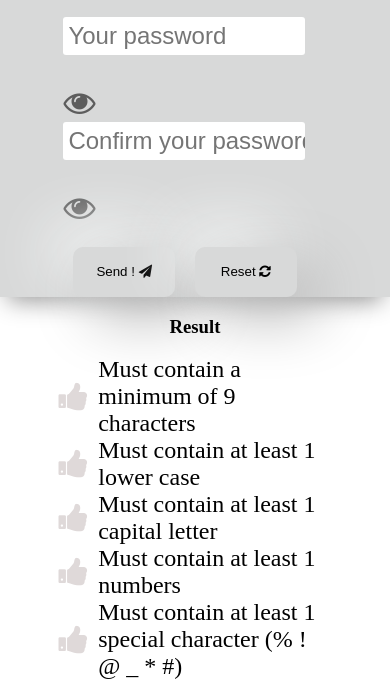
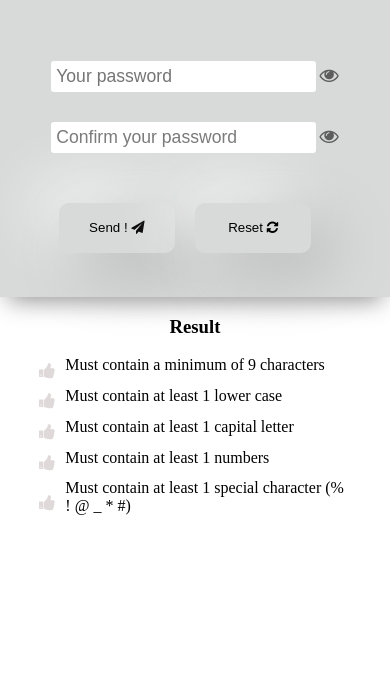
Before and after one commit to c3soft/CreateMDP, a plain HTML site: page index.html in a window 390 px wide. Shown: the part 187-867 px from the top of the page. After the commit the page ends 844 px from the top, so only its background shows below. Drawn offline with Linux system fonts and the light colour scheme.

Commit message:
responsive

```diff
--- a/styles.css
+++ b/styles.css
@@ -53,7 +53,7 @@ h2{
 }
 
 .eyeClose{
-  display: Xnone;
+  display: none;
   cursor: pointer;
 }
 
@@ -90,7 +90,7 @@ input{
   font-size: 2rem;
   margin: 10px 0 0 20px;
 }
-/* /////////////////////////////////////////////////////////////////////// */
+/* /////////////////////////////// CONSIGNES //////////////////////////////////////// */
 
 .formConsigne{
   display: flex;
@@ -123,3 +123,69 @@ input{
 .pConsign{
   margin: 0;
 }
+
+
+@media (max-width: 810px){
+  .consigneGroupe p{
+    font-size: 1.3rem;
+
+  }
+  .fa-thumbs-up{
+    font-size: 1.5rem;
+  }
+
+}
+
+@media (max-width: 765px){
+  .formPassword{
+    width: 100%;
+  }
+  .password{
+    width: 80%;
+  }
+  .consignesIcon{
+    width: 80%;
+  }
+  .consigneGroupe p{
+    font-size: 1.2rem;
+
+  }
+  .fa-thumbs-up{
+    font-size: 1.3rem;
+  }
+
+}
+
+@media (max-width:576px){
+  .formPassword{
+    width: 100%;
+  }
+  .password{
+    width: 95%;
+    text-align: center;
+  }
+  input{
+    width: 70%;
+    /* padding: 5px 0 5px 5px;
+    margin-bottom: 30px;
+    border-radius: 3px; */
+    font-size: 1.1rem;
+    /* border: none;
+    outline: none; */
+  }
+  .eyeOpen{
+    font-size: 1.2rem;
+
+  }
+  .consignesIcon{
+    width: 80%;
+  }
+  .consigneGroupe p{
+    margin-bottom: 0.8rem;
+    font-size: 1rem;
+  }
+  .fa-thumbs-up{
+    font-size: 1.1rem;
+  }
+
+}
```
